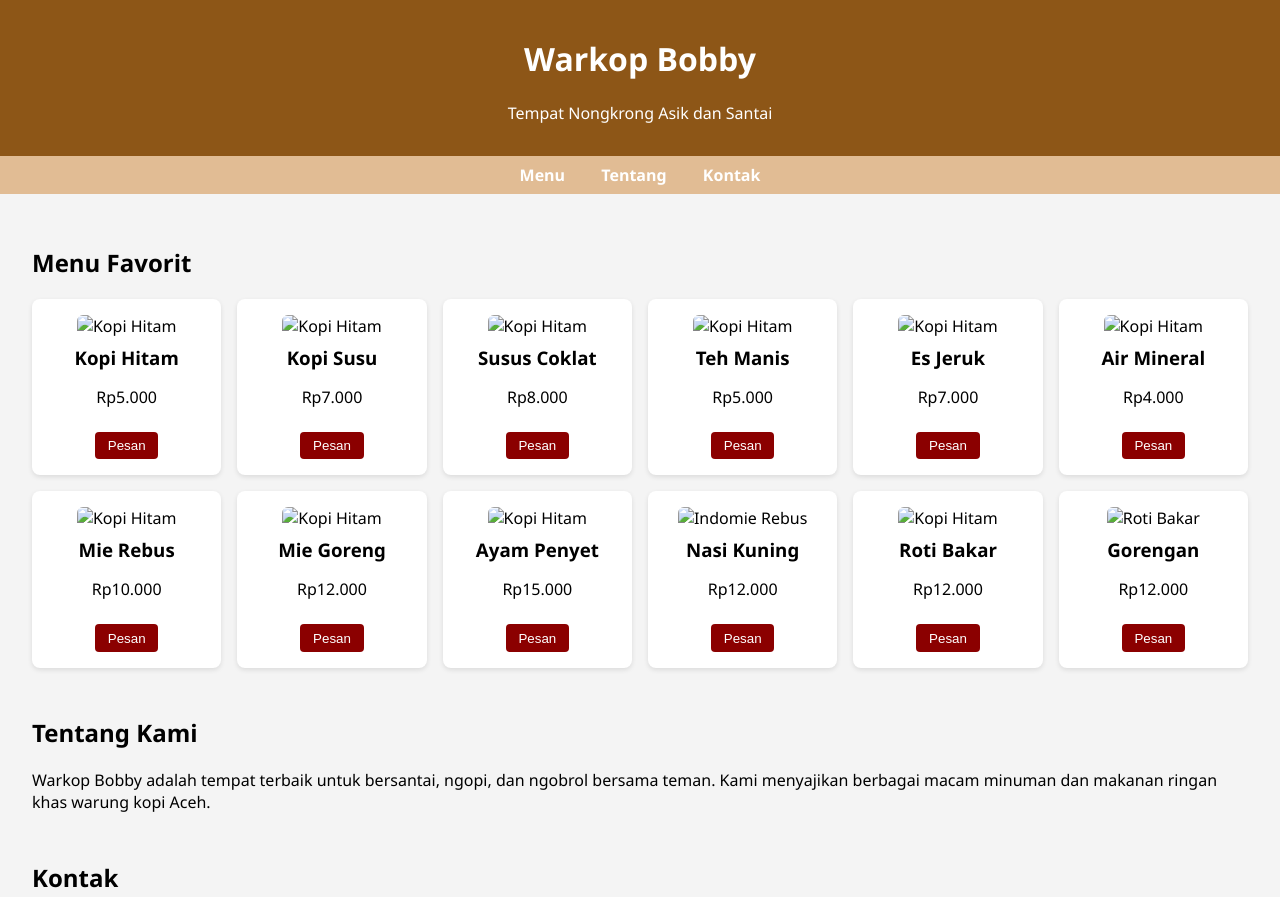
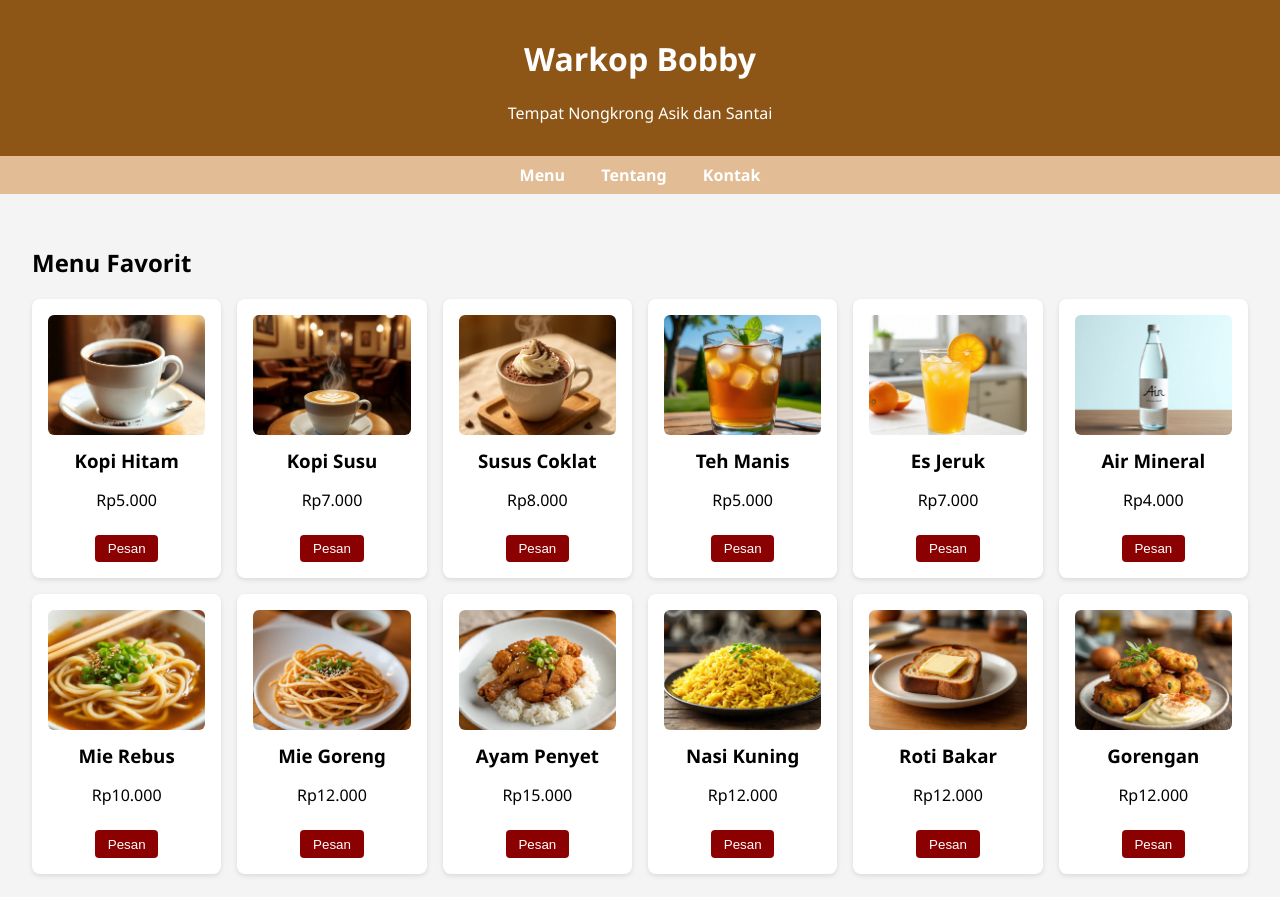
Before and after one commit to alfurqan18/Final-furqan, a plain HTML site: page index.html in a window 1280 px wide. Shown: the top 897 px of the page. Drawn offline with Linux system fonts and the light colour scheme.

Commit message:
ini ganti

```diff
--- a/index.html
+++ b/index.html
@@ -101,81 +101,81 @@
         <h2 id="menu">Menu Favorit</h2>
         <div class="menu">
             <div class="menu-item">
-                <img src="c:\Users\Admin\Downloads\WhatsApp Image 2025-06-25 at 18.02.08.jpeg" alt="Kopi Hitam">
+                <img src="./img/WhatsApp Image 2025-06-25 at 18.02.08.jpeg" alt="Kopi Hitam">
                 <h3>Kopi Hitam</h3>
                 <p>Rp5.000</p>
                 <button onclick="pesan('Kopi Hitam')">Pesan</button>
             </div>
 
             <div class="menu-item">
-                <img src="c:\Users\Admin\Downloads\66435d45-afde-4d31-850c-da7bc466cb7e.jfif" alt="Kopi Hitam">
+                <img src="./img/66435d45-afde-4d31-850c-da7bc466cb7e.jfif" alt="Kopi Hitam">
                 <h3>Kopi Susu</h3>
                 <p>Rp7.000</p>
                 <button onclick="pesan('Kopi Hitam')">Pesan</button>
             </div>
 
             <div class="menu-item">
-                <img src="c:\Users\Admin\Downloads\gambar susu panas coklat.jfif" alt="Kopi Hitam">
+                <img src="./img/gambar susu panas coklat.jfif" alt="Kopi Hitam">
                 <h3>Susus Coklat</h3>
                 <p>Rp8.000</p>
                 <button onclick="pesan('Kopi Hitam')">Pesan</button>
             </div>
 
             <div class="menu-item">
-                <img src="c:\Users\Admin\Downloads\5f88af54-9dbb-4dc1-99a5-6648ac07ee6d.jfif" alt="Kopi Hitam">
+                <img src="./img/5f88af54-9dbb-4dc1-99a5-6648ac07ee6d.jfif" alt="Kopi Hitam">
                 <h3>Teh Manis</h3>
                 <p>Rp5.000</p>
                 <button onclick="pesan('Kopi Hitam')">Pesan</button>
             </div>
 
             <div class="menu-item">
-                <img src="c:\Users\Admin\Downloads\WhatsApp Image 2025-06-27 at 10.43.10.jpeg" alt="Kopi Hitam">
+                <img src="./img/WhatsApp Image 2025-06-27 at 10.43.10.jpeg" alt="Kopi Hitam">
                 <h3>Es Jeruk</h3>
                 <p>Rp7.000</p>
                 <button onclick="pesan('Kopi Hitam')">Pesan</button>
             </div>
 
             <div class="menu-item">
-                <img src="c:\Users\Admin\Downloads\air mineral.jfif" alt="Kopi Hitam">
+                <img src="./img/air mineral.jfif" alt="Kopi Hitam">
                 <h3>Air Mineral</h3>
                 <p>Rp4.000</p>
                 <button onclick="pesan('Kopi Hitam')">Pesan</button>
             </div>
 
             <div class="menu-item">
-                <img src="c:\Users\Admin\Downloads\mie rebus.jfif" alt="Kopi Hitam">
+                <img src="./img/mie rebus.jfif" alt="Kopi Hitam">
                 <h3>Mie Rebus</h3>
                 <p>Rp10.000</p>
                 <button onclick="pesan('Kopi Hitam')">Pesan</button>
             </div>
 
             <div class="menu-item">
-                <img src="c:\Users\Admin\Downloads\mie goreng.jfif" alt="Kopi Hitam">
+                <img src="./img/mie goreng.jfif" alt="Kopi Hitam">
                 <h3>Mie Goreng</h3>
                 <p>Rp12.000</p>
                 <button onclick="pesan('Kopi Hitam')">Pesan</button>
             </div>
 
             <div class="menu-item">
-                <img src="c:\Users\Admin\Downloads\ayam penyet.jfif" alt="Kopi Hitam">
+                <img src="./img/ayam penyet.jfif" alt="Kopi Hitam">
                 <h3>Ayam Penyet</h3>
                 <p>Rp15.000</p>
                 <button onclick="pesan('Kopi Hitam')">Pesan</button>
             </div>
 
             <div class="menu-item">
-                <img src="c:\Users\Admin\Downloads\nasi kuning.jfif" alt="Indomie Rebus">
+                <img src="./img/nasi kuning.jfif" alt="Indomie Rebus">
                 <h3>Nasi Kuning</h3>
                 <p>Rp12.000</p>
                 <button onclick="pesan('Indomie Rebus')">Pesan</button>
             </div>            <div class="menu-item">
-                <img src="c:\Users\Admin\Downloads\roti bakar.jfif" alt="Kopi Hitam">
+                <img src="./img/roti bakar.jfif" alt="Kopi Hitam">
                 <h3>Roti Bakar</h3>
                 <p>Rp12.000</p>
                 <button onclick="pesan('Kopi Hitam')">Pesan</button>
             </div>
             <div class="menu-item">
-                <img src="c:\Users\Admin\Downloads\gorengan.jfif" alt="Roti Bakar">
+                <img src="./img/gorengan.jfif" alt="Roti Bakar">
                 <h3>Gorengan</h3>
                 <p>Rp12.000</p>
                 <button onclick="pesan('Roti Bakar')">Pesan</button>
```
Also changed, not shown: img/5f88af54-9dbb-4dc1-99a5-6648ac07ee6d.jfif (added), img/66435d45-afde-4d31-850c-da7bc466cb7e.jfif (added), img/WhatsApp Image 2025-06-25 at 18.02.08.jpeg (added), img/WhatsApp Image 2025-06-27 at 10.43.10.jpeg (added), img/air mineral.jfif (added), img/ayam penyet.jfif (added), img/gambar susu panas coklat.jfif (added), img/gorengan.jfif (added), img/mie goreng.jfif (added), img/mie rebus.jfif (added), img/nasi kuning.jfif (added), img/roti bakar.jfif (added).
